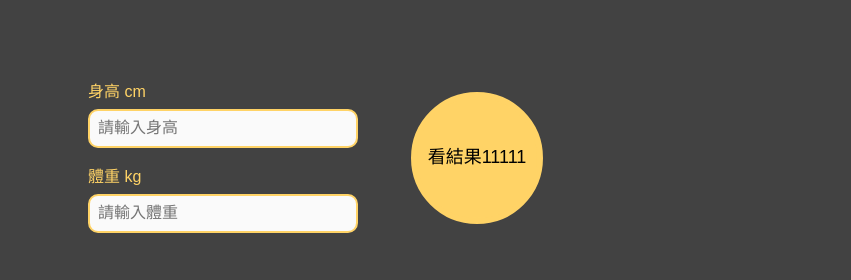
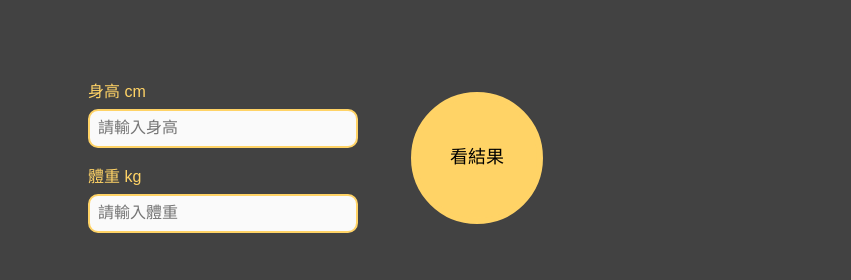
Before and after one commit to natsunari/JS_BMI, a plain HTML site: page index.html in a window 1280 px wide. Shown: the top 280 px of the page, 429-1280 px from the left. Drawn offline with nearby package versions, Linux system fonts and the light colour scheme; files whose address does not match are found by name.

Commit message:
fix: 修正多於文字

```diff
--- a/index.html
+++ b/index.html
@@ -36,7 +36,7 @@
             </div>
             <div class="position-relative">
                 <span class="output-result-btn primary-color-bg flex flex-jcc flex-aic flex-col fs-18px">
-                    <span class="result-word">看結果11111</span>
+                    <span class="result-word">看結果</span>
                     <p class="title-BMI fs-12px">BMI</p>
                 </span>
                 <span class="material-symbols-outlined reset-data">
```
